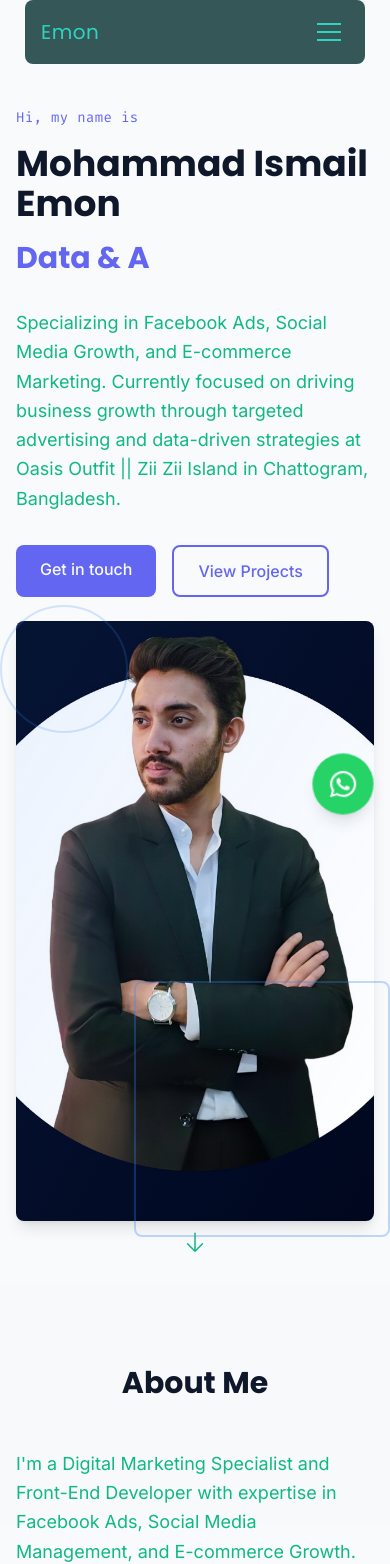
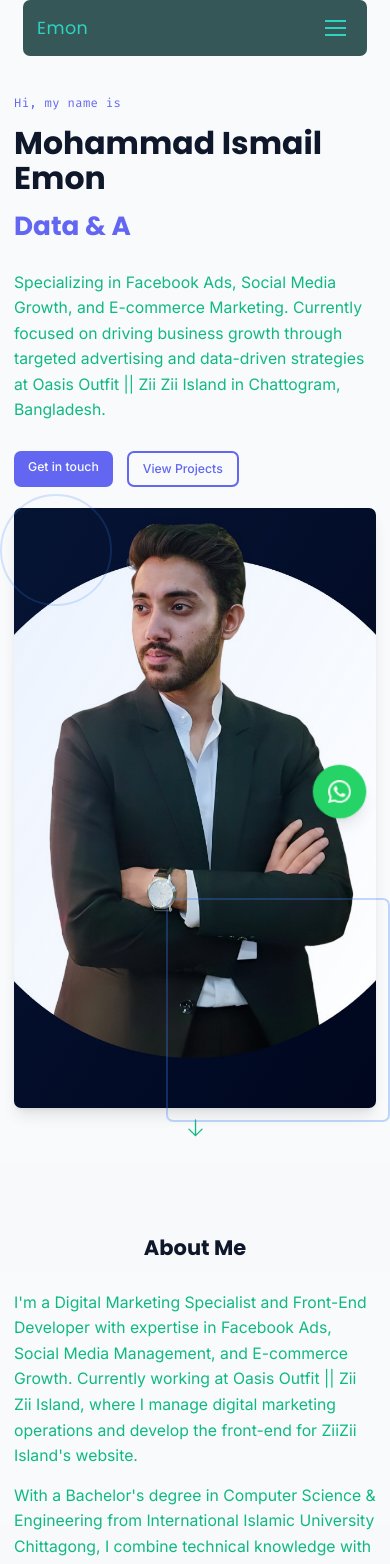
Before and after one commit to emon-ismail/2025-Ismail-emon-personal-portfolio, a Next.js app: page / in a window 390 px wide. Shown: the top 1564 px of the page. Built offline with nearby package versions, Linux system fonts and the light colour scheme.

Commit message:
netlify test

```diff
--- a/src/app/globals.css
+++ b/src/app/globals.css
@@ -38,6 +38,13 @@
   html {
     scroll-behavior: smooth;
     scroll-padding-top: 80px; /* Add padding for fixed header */
+    font-size: 16px; /* Base font size */
+  }
+
+  @media (max-width: 640px) {
+    html {
+      font-size: 14px; /* Smaller font size for mobile */
+    }
   }
 
   /* Smooth Scroll Performance */
@@ -106,7 +113,7 @@
   }
 
   .btn {
-    @apply px-6 py-3 rounded-lg font-medium ;
+    @apply px-4 sm:px-6 py-2 sm:py-3 rounded-lg font-medium text-sm sm:text-base;
   }
 
   .btn-primary {
@@ -136,7 +143,7 @@
   }
 
   .section-title {
-    @apply text-3xl md:text-4xl font-bold text-center mb-12;
+    @apply text-2xl sm:text-3xl md:text-4xl font-bold text-center mb-8 sm:mb-12;
     transform-style: preserve-3d;
     transform: translateZ(0);
   }
```
